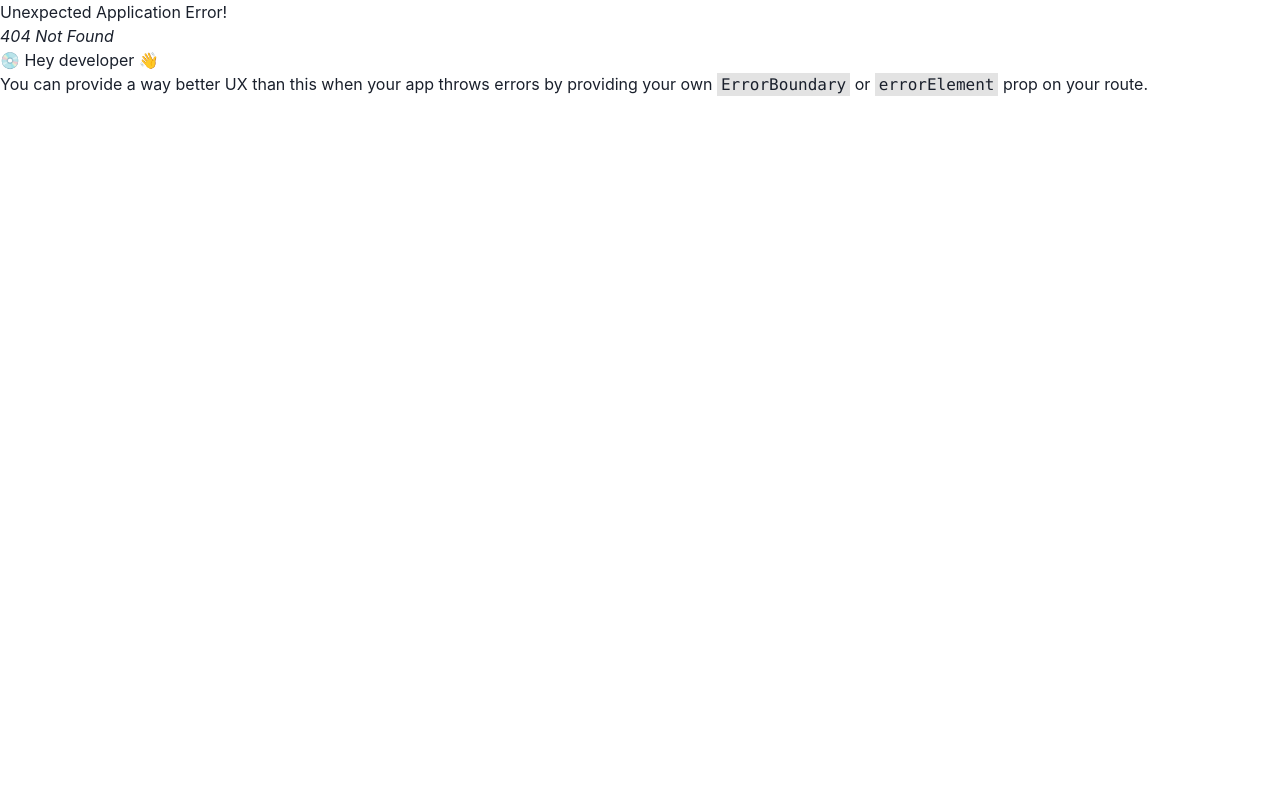
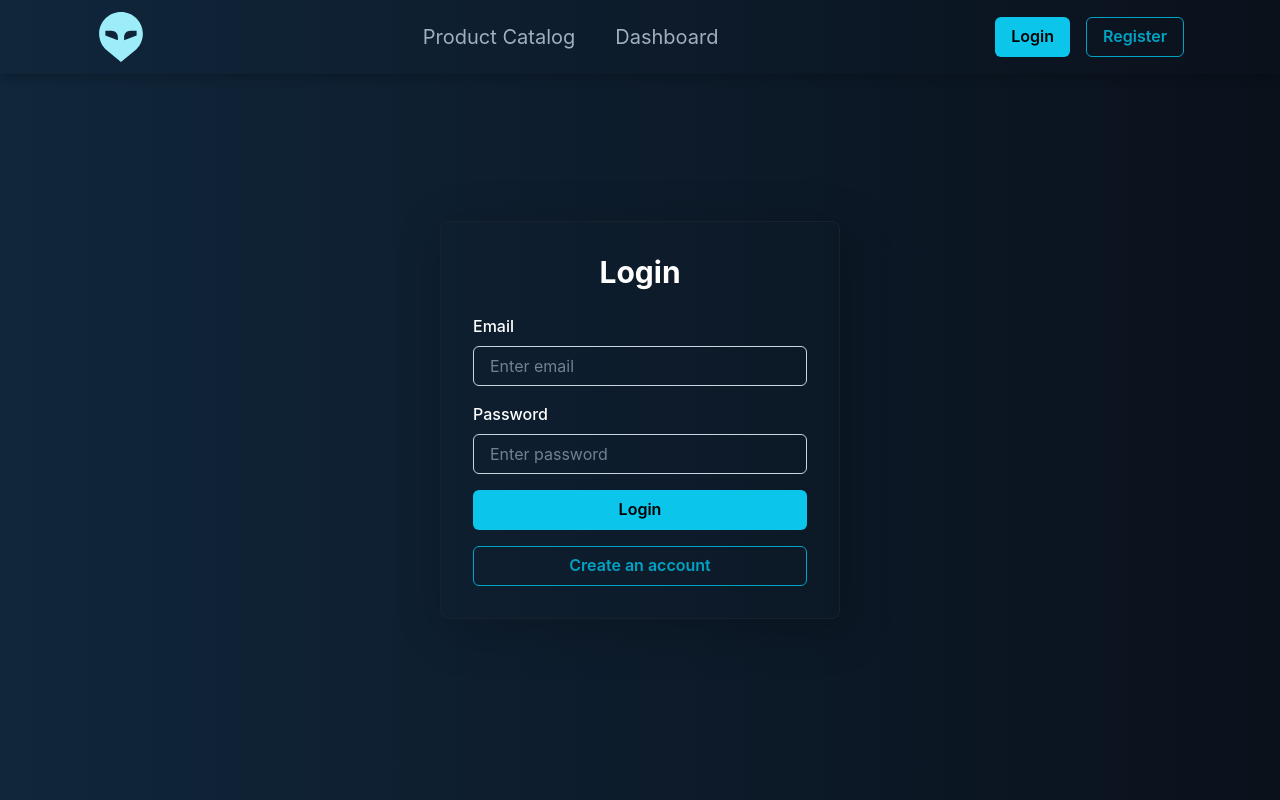
Before and after one commit to abhishek61067/jwt-authentication-oauth-2, a React (Vite) app: page /login in a window 1280 px wide. Before the commit this address had no page. Built offline with nearby package versions, Linux system fonts and the light colour scheme.

Commit message:
register and login with react hook form and react query

```diff
--- a/package.json
+++ b/package.json
@@ -13,6 +13,8 @@
     "@chakra-ui/react": "^2.10.9",
     "@emotion/react": "^11.14.0",
     "@emotion/styled": "^11.14.1",
+    "@tanstack/react-query": "^5.83.0",
+    "axios": "^1.11.0",
     "framer-motion": "^12.23.6",
     "react": "^19.1.0",
     "react-dom": "^19.1.0",
--- a/src/main.jsx
+++ b/src/main.jsx
@@ -3,11 +3,23 @@ import { createRoot } from "react-dom/client";
 import { ChakraProvider } from "@chakra-ui/react";
 import { Router, RouterProvider } from "react-router";
 import { router } from "./routes/index.jsx";
+import {
+  useQuery,
+  useMutation,
+  useQueryClient,
+  QueryClient,
+  QueryClientProvider,
+  Query,
+} from "@tanstack/react-query";
+
+const queryClient = new QueryClient();
 
 createRoot(document.getElementById("root")).render(
   <StrictMode>
-    <ChakraProvider>
-      <RouterProvider router={router} />
-    </ChakraProvider>
+    <QueryClientProvider client={queryClient}>
+      <ChakraProvider>
+        <RouterProvider router={router} />
+      </ChakraProvider>
+    </QueryClientProvider>
   </StrictMode>
 );
--- /dev/null
+++ b/src/pages/Login.jsx
@@ -0,0 +1,105 @@
+import {
+  Box,
+  Button,
+  FormControl,
+  FormErrorMessage,
+  FormLabel,
+  Heading,
+  Input,
+  Text,
+  VStack,
+} from "@chakra-ui/react";
+import React from "react";
+import { useNavigate } from "react-router";
+import { useForm } from "react-hook-form";
+import { useLogin } from "../services/auth/auth";
+
+const Login = () => {
+  const { mutateAsync: login } = useLogin();
+
+  const {
+    register,
+    handleSubmit,
+    formState: { errors, isSubmitting },
+  } = useForm({
+    defaultValues: {
+      email: "",
+      password: "",
+    },
+  });
+
+  const navigate = useNavigate();
+
+  const onSubmit = async (data) => {
+    console.log("formdata: ", data);
+    try {
+      await login(data);
+      navigate("/product");
+    } catch (error) {
+      console.error("Login failed: ", error);
+    }
+  };
+
+  return (
+    <Box
+      w={{ base: "90%", md: "400px" }}
+      mt={10}
+      p={8}
+      borderRadius="lg"
+      boxShadow="5px 10px 50px 2px #0003"
+      color="white"
+      border={"1px"}
+      borderColor={"gray.800"}
+    >
+      <Heading size={"lg"} mb={6} textAlign="center">
+        Login
+      </Heading>
+      <form onSubmit={handleSubmit(onSubmit)}>
+        <VStack spacing={4}>
+          <FormControl isInvalid={errors.email}>
+            <FormLabel>Email</FormLabel>
+            <Input
+              borderColor={"gray.300"}
+              type="email"
+              placeholder="Enter email"
+              {...register("email", {
+                required: "Email is required",
+              })}
+            />
+            <FormErrorMessage>{errors?.email?.message}</FormErrorMessage>
+          </FormControl>
+          <FormControl isInvalid={errors.password}>
+            <FormLabel>Password</FormLabel>
+            <Input
+              borderColor={"gray.300"}
+              type="password"
+              placeholder="Enter password"
+              {...register("password", {
+                required: "Password is required",
+              })}
+            />
+            <FormErrorMessage>{errors?.password?.message}</FormErrorMessage>
+          </FormControl>
+          <Button
+            colorScheme="cyan"
+            width={"full"}
+            type="submit"
+            color={"black"}
+          >
+            Login
+          </Button>
+          <Button
+            variant={"outline"}
+            colorScheme="cyan"
+            width={"full"}
+            onClick={() => navigate("/register")}
+          >
+            Create an account
+          </Button>
+        </VStack>
+      </form>
+    </Box>
+  );
+};
+
+export default Login;
--- a/src/pages/Register.jsx
+++ b/src/pages/Register.jsx
@@ -14,8 +14,12 @@ import React from "react";
 import { Link as ChakraLink } from "@chakra-ui/react";
 import { Link as RouterLink } from "react-router";
 import { useForm } from "react-hook-form";
+import { useRegister } from "../services/auth/auth.js";
+import { useToast } from "@chakra-ui/react";
 
 const Register = () => {
+  const toast = useToast();
+  const { mutateAsync: registerUser } = useRegister();
   const {
     register,
     handleSubmit,
@@ -29,8 +33,26 @@ const Register = () => {
     },
   });
 
-  const onSubmit = (formData) => {
-    console.log("formdata: ", formData);
+  const onSubmit = async (formData) => {
+    try {
+      await registerUser(formData);
+      toast({
+        title: "Registration Successful",
+        description: "You have successfully registered.",
+        status: "success",
+        duration: 2000,
+        isClosable: true,
+      });
+    } catch (error) {
+      console.error("Registration failed:", error);
+      toast({
+        title: "Registration Failed",
+        description: error.response?.data?.message || "An error occurred.",
+        status: "error",
+        duration: 2000,
+        isClosable: true,
+      });
+    }
   };
 
   return (
@@ -87,8 +109,8 @@ const Register = () => {
               color={"gray.400"}
               {...register("role", { required: "Role is required" })}
             >
-              <option value="user">User</option>
-              <option value="admin">Admin</option>
+              <option value="USER">User</option>
+              <option value="ADMIN">Admin</option>
             </Select>
             <FormErrorMessage>{errors?.role?.message}</FormErrorMessage>
           </FormControl>
--- /dev/null
+++ b/src/services/auth/AxiosInstance.js
@@ -0,0 +1,8 @@
+import axios from "axios";
+
+export const AxiosInstance = axios.create({
+  baseURL: "https://api.freeapi.app/api/v1/",
+  headers: {
+    "Content-Type": "application/json",
+  },
+});
--- /dev/null
+++ b/src/services/auth/auth.js
@@ -0,0 +1,19 @@
+import { useMutation } from "@tanstack/react-query";
+import { AxiosInstance } from "./AxiosInstance";
+
+export const useRegister = () => {
+  return useMutation({
+    mutationFn: async (data) => {
+      const response = await AxiosInstance.post("users/register", data);
+      return response.data;
+    },
+  });
+};
+export const useLogin = () => {
+  return useMutation({
+    mutationFn: async (data) => {
+      const response = await AxiosInstance.post("users/login", data);
+      return response.data;
+    },
+  });
+};
```
Also changed, not shown: src/routes/index.jsx (+9 -0 lines), 1 other file (tests, documents, lock files or other folders).
